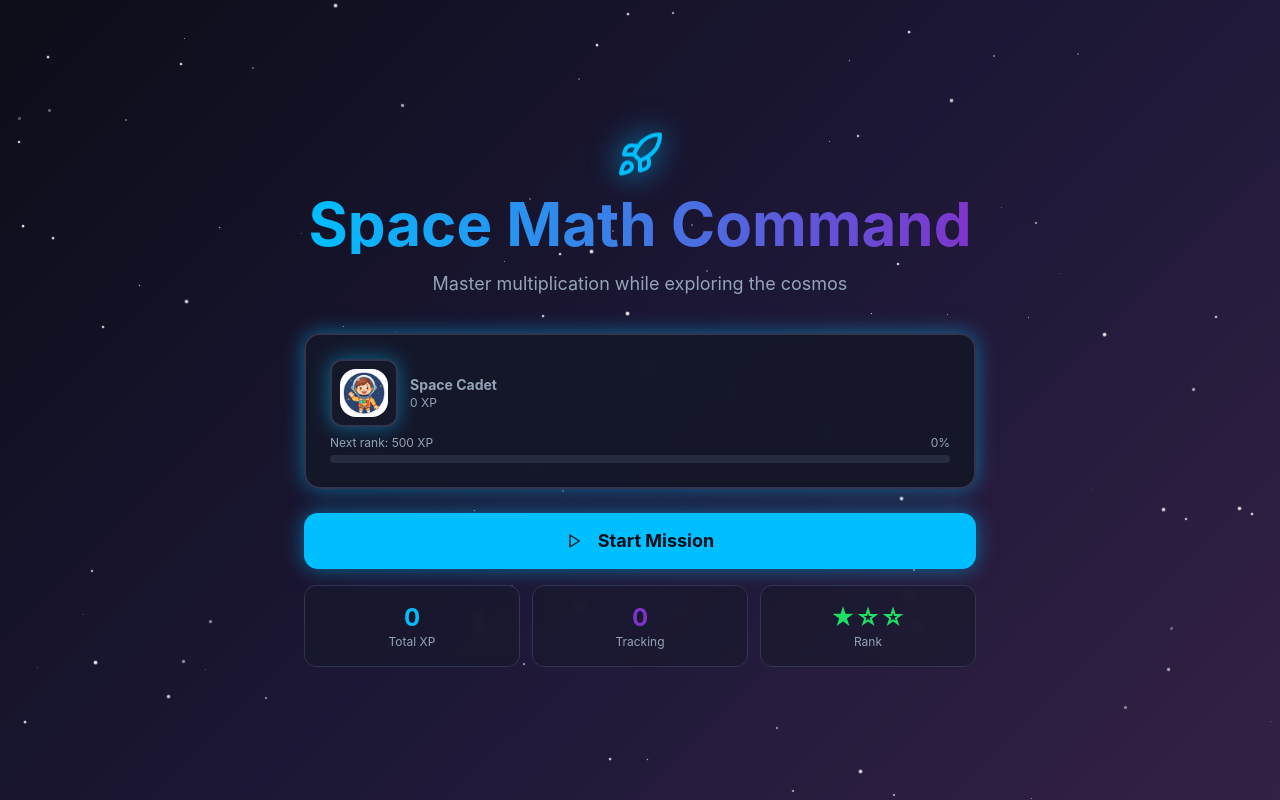
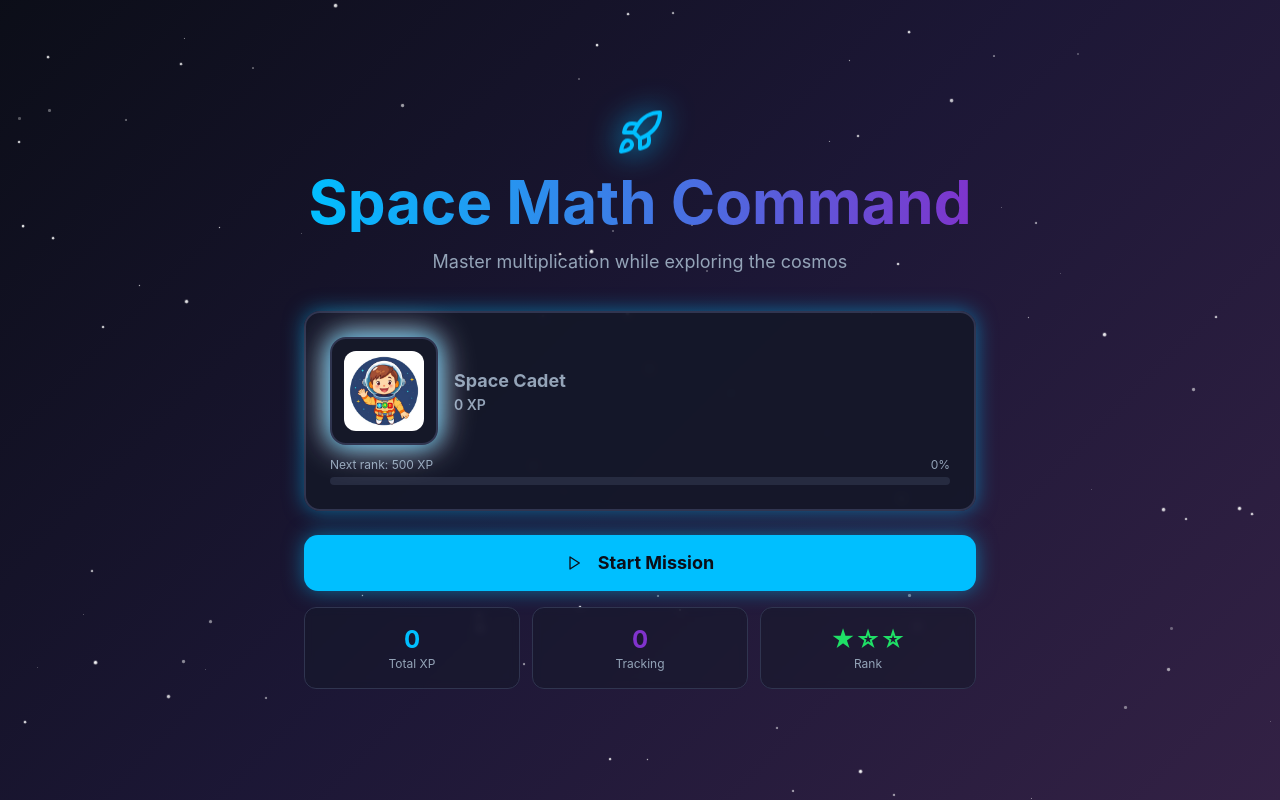
Before and after one commit to Oggie110/space-math-command, a React (Vite) app: page / in a window 1280 px wide. Built offline with nearby package versions, Linux system fonts and the light colour scheme; the HTML template or start-up script is replaced by a standard one.

Commit message:
Make rank badges larger

```diff
--- a/src/components/RankBadge.tsx
+++ b/src/components/RankBadge.tsx
@@ -38,18 +38,18 @@ export const RankBadge = ({ rank, xp, className = '' }: RankBadgeProps) => {
     : 100;
 
   return (
-    <div className={`flex flex-col gap-2 ${className}`}>
-      <div className="flex items-center gap-3">
-        <div className="p-2 rounded-xl bg-card border-2 border-border shadow-glow-primary overflow-hidden">
+    <div className={`flex flex-col gap-3 ${className}`}>
+      <div className="flex items-center gap-4">
+        <div className="p-3 rounded-2xl bg-card border-2 border-border shadow-glow-primary overflow-hidden animate-glow-pulse">
           <img
             src={config.image}
             alt={config.name}
-            className="w-12 h-12 object-cover rounded-lg"
+            className="w-20 h-20 object-cover rounded-xl"
           />
         </div>
         <div>
-          <div className={`text-sm font-bold ${config.color}`}>{config.name}</div>
-          <div className="text-xs text-muted-foreground">{xp} XP</div>
+          <div className={`text-lg font-bold ${config.color}`}>{config.name}</div>
+          <div className="text-sm text-muted-foreground font-semibold">{xp} XP</div>
         </div>
       </div>
 
```
